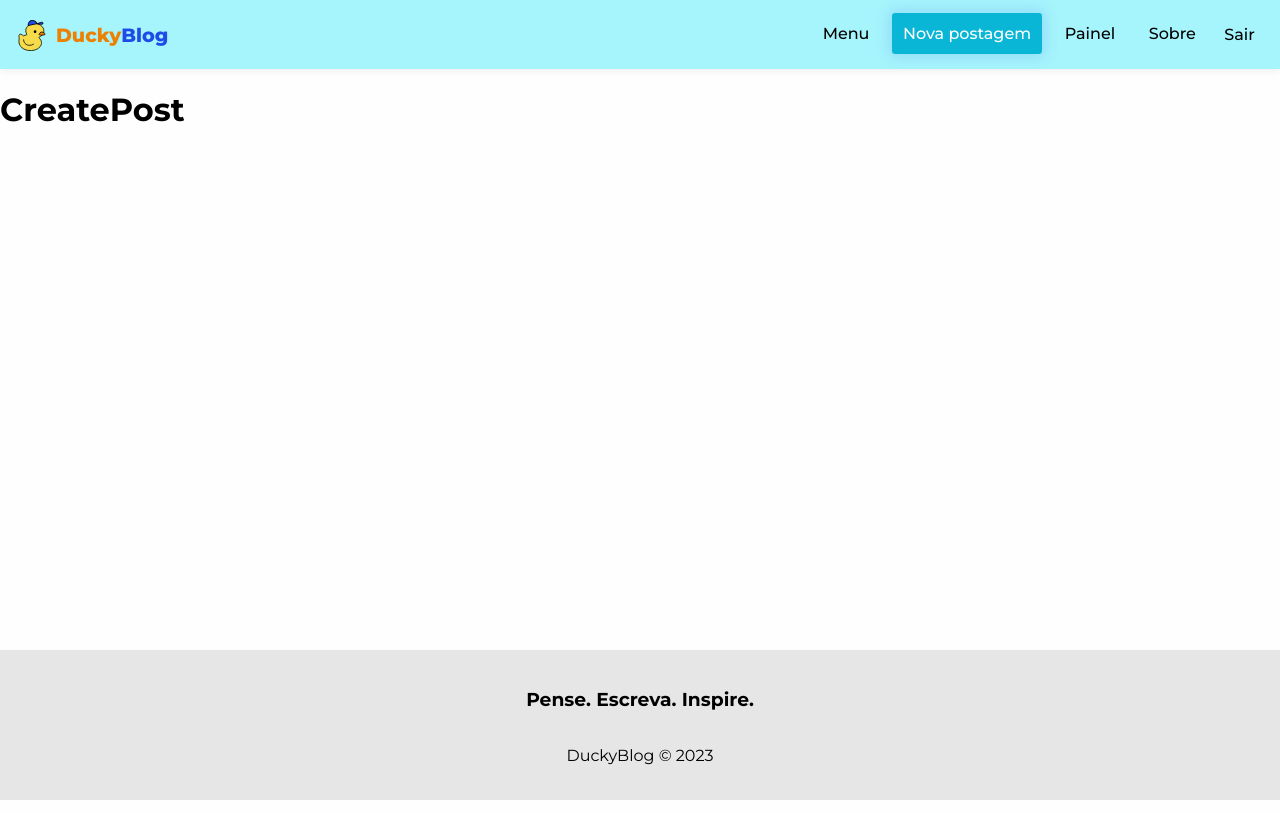
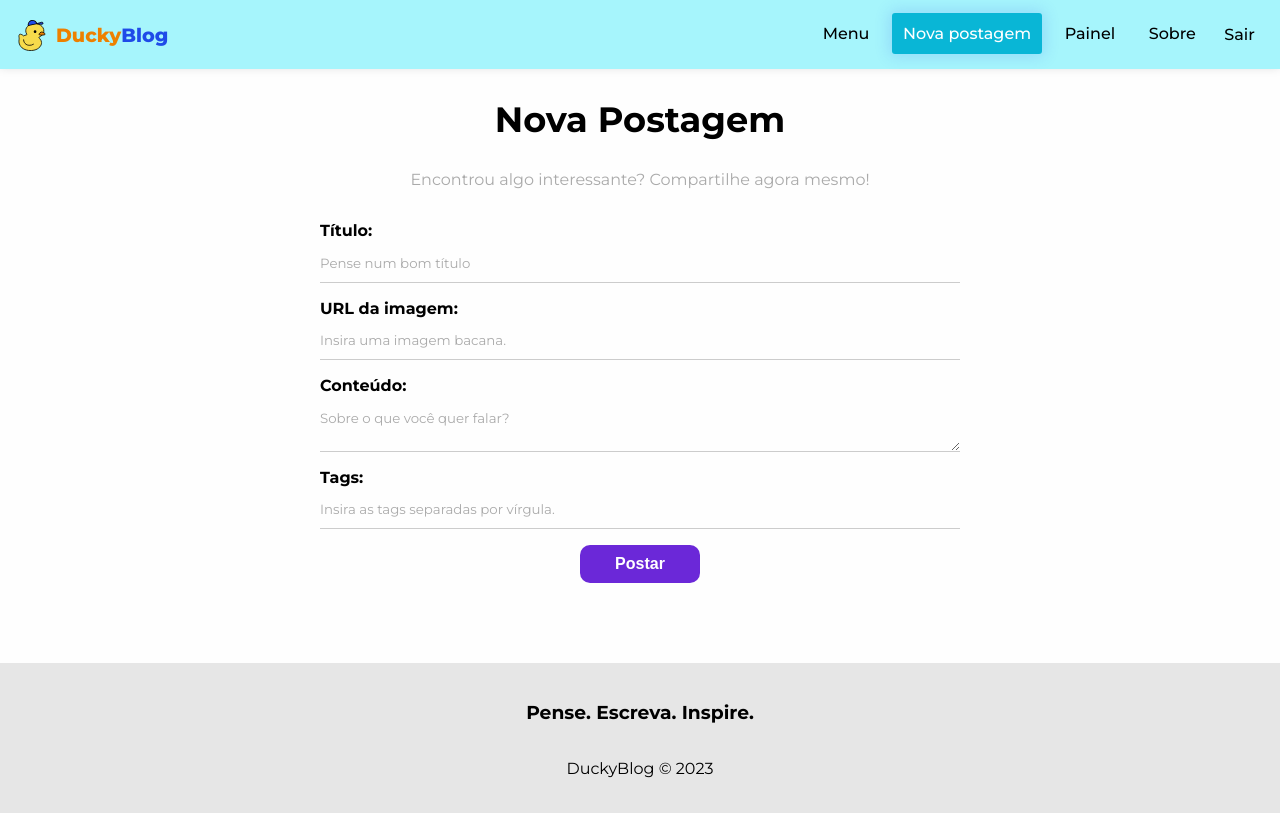
Before and after one commit to BiaBiruka/DuckyBlog, a React (Create React App) app: page /postagens/novo in a window 1280 px wide. Built offline with nearby package versions, Linux system fonts and the light colour scheme; no server answers; sample sign-in values are in the browser's storage.

Commit message:
Create post added & authentication bugs fixed

```diff
--- a/src/components/Navbar.js
+++ b/src/components/Navbar.js
@@ -2,16 +2,15 @@
 
 import { NavLink } from "react-router-dom";
 
-// import { useAuthentication } from "../hooks/useAuthentication";
-import { useSignOut } from "../hooks/useSignOut";
 import { useAuthValue } from "../context/AuthContext";
+import { useAuthentication } from "../hooks/useAuthentication";
 
 const Navbar = () => {
   // Pega o usuário passado pelo contexto p/ exibir coisas caso esteja logado
   const { user } = useAuthValue();
 
   // Função de logout
-  const { logout } = useSignOut();
+  const { logout } = useAuthentication();
 
   return (
     <nav className={styles.navbar}>
@@ -27,7 +26,7 @@
         <li>
           <NavLink
             to="/"
-            className={({ isActive }) => isActive && styles.active}
+            className={({ isActive }) => (isActive ? styles.active : "")}
           >
             Menu
           </NavLink>
@@ -37,7 +36,7 @@
             <li>
               <NavLink
                 to="/postagens/novo"
-                className={({ isActive }) => isActive && styles.active}
+                className={({ isActive }) => (isActive ? styles.active : "")}
               >
                 Nova postagem
               </NavLink>
@@ -46,7 +45,7 @@
             <li>
               <NavLink
                 to="/dashboard"
-                className={({ isActive }) => isActive && styles.active}
+                className={({ isActive }) => (isActive ? styles.active : "")}
               >
                 Painel
               </NavLink>
@@ -56,7 +55,7 @@
         <li>
           <NavLink
             to="/sobre"
-            className={({ isActive }) => isActive && styles.active}
+            className={({ isActive }) => (isActive ? styles.active : "")}
           >
             Sobre
           </NavLink>
@@ -66,7 +65,7 @@
             <li>
               <NavLink
                 to="/cadastro"
-                className={({ isActive }) => isActive && styles.active}
+                className={({ isActive }) => (isActive ? styles.active : "")}
               >
                 Cadastro
               </NavLink>
@@ -74,7 +73,7 @@
             <li>
               <NavLink
                 to="/login"
-                className={({ isActive }) => isActive && styles.active}
+                className={({ isActive }) => (isActive ? styles.active : "")}
               >
                 Login
               </NavLink>
--- a/src/hooks/useAuthentication.js
+++ b/src/hooks/useAuthentication.js
@@ -7,6 +7,7 @@
   createUserWithEmailAndPassword,
   signInWithEmailAndPassword,
   updateProfile,
+  signOut,
 } from "firebase/auth";
 
 import { useState, useEffect } from "react";
@@ -67,6 +68,11 @@
     }
   };
 
+  const logout = () => {
+    checkIfIsCancelled();
+    signOut(auth);
+  };
+
   // Função de login
   const login = async (data) => {
     checkIfIsCancelled();
@@ -75,7 +81,7 @@
 
     try {
       await signInWithEmailAndPassword(auth, data.email, data.password);
-      setLoading(true);
+      setLoading(false);
     } catch (error) {
       let systemErrorMessage;
 
@@ -99,5 +105,5 @@
     return () => setCancelled(true);
   }, []);
 
-  return { auth, createUser, error, loading, checkIfIsCancelled, login };
+  return { auth, createUser, error, loading, login, logout };
 };
--- /dev/null
+++ b/src/hooks/useInsertDocument.js
@@ -0,0 +1,80 @@
+// Hook para salvar coisas no bd (usuários, postagens, etc)
+
+import { useState, useEffect, useReducer } from "react";
+import { db } from "../firebase/config";
+
+// No firebase não tem tabelas, tem collections
+import { collection, addDoc, Timestamp } from "firebase/firestore";
+
+const initialState = {
+  loading: null,
+  error: null,
+};
+
+const insertReducer = (state, action) => {
+  // Se estiver carregando faz x, se estiver inserindo faz Y...
+  switch (action.type) {
+    case "LOADING":
+      return { loading: true, error: null };
+    case "INSERTED_DOC":
+      return { loading: false, error: null };
+    case "ERROR":
+      // Pega o erro passado ao executar a função
+      return { loading: false, error: action.payload };
+    default:
+      // Se nada estiver acontecendo, retorna o estado normal
+      return state;
+  }
+};
+
+export const useInsertDocument = (docCollection) => {
+  const [response, dispatch] = useReducer(insertReducer, initialState);
+
+  // Evitar leak de memória
+  // const [cancelled, setCancelled] = useState(false); -> Removido por conta do erro no useEffect
+  let cancelled = false;
+
+  const checkCancelBeforeDispatch = (action) => {
+    if (!cancelled) {
+      dispatch(action);
+    }
+  };
+
+  const insertDocument = async (document) => {
+    checkCancelBeforeDispatch({
+      type: "LOADING",
+    });
+    try {
+      const newDocument = { ...document, createdAt: Timestamp.now() };
+      // Procura no BD a collection informada
+      const insertedDocument = await addDoc(
+        collection(db, docCollection),
+        newDocument
+      );
+
+      checkCancelBeforeDispatch({
+        type: "INSERTED_DOC",
+        payload: insertedDocument,
+      });
+    } catch (error) {
+      checkCancelBeforeDispatch({
+        type: "ERROR",
+        payload: error.message,
+      });
+    }
+  };
+
+  // Para evitar memory leak, encerra o componente
+  // Esse componente dá erro se ficar apenas assim (o botão nunca entra no estado de loading)
+  // useEffect(() => {
+  //   return () => setCancelled(true);
+  // }, []);
+  // P/ resolver, tirar o useState do erro e deixar como uma variável comum
+  useEffect(() => {
+    return () => {
+      let cancelled = true;
+    };
+  }, []);
+
+  return { insertDocument, response };
+};
--- a/src/pages/CreatePost/CreatePost.js
+++ b/src/pages/CreatePost/CreatePost.js
@@ -1,9 +1,115 @@
 import styles from "./CreatePost.module.css";
 
+import { useState } from "react";
+import { useNavigate } from "react-router-dom";
+import { useAuthValue } from "../../context/AuthContext";
+import { useInsertDocument } from "../../hooks/useInsertDocument";
+
 const CreatePost = () => {
+  const [title, setTitle] = useState("");
+  const [image, setImage] = useState("");
+  const [content, setContent] = useState("");
+  const [tags, setTags] = useState([]);
+  const [formError, setFormError] = useState("");
+
+  const user = useAuthValue();
+
+  const { insertDocument, response } = useInsertDocument("posts");
+  const navigate = useNavigate();
+
+  const handleSubmit = (e) => {
+    e.preventDefault();
+    setFormError("");
+
+    // Validar url da imagem
+    try {
+      // Tenta criar uma URL com o que foi passado no campo
+      new URL(image);
+    } catch (error) {
+      setFormError("URL Inválida");
+    }
+
+    // Criação da array de tags
+    // Quebra o campo onde tem as vírgulas e faz um map
+    // Ao fazer o map, faz um trim para tirar espaços em branco e passa tudo pra lower case
+    const tagsArray = tags.split(",").map((tag) => tag.trim().toLowerCase());
+
+    // Checagem de valores - se um campo estiver vazio, acusa erro
+    if (!title || !image || !tags || !content) {
+      setFormError("Preencha todos os campos");
+    }
+
+    // Se tiver algum form error preenchido retorna e não finaliza a função
+    if (formError) {
+      return;
+    }
+
+    insertDocument({
+      title,
+      image,
+      content,
+      tagsArray,
+      uid: user.user.uid,
+      createdBy: user.user.displayName,
+    });
+
+    // Redirect para o menu
+    navigate("/");
+  };
+
   return (
-    <div>
-      <h1>CreatePost</h1>
+    <div className={styles.create_post}>
+      <h2>Nova Postagem</h2>
+      <p>Encontrou algo interessante? Compartilhe agora mesmo!</p>
+      <form onSubmit={handleSubmit}>
+        <label>
+          <span>Título:</span>
+          <input
+            type="text"
+            name="title"
+            placeholder="Pense num bom título"
+            onChange={(e) => setTitle(e.target.value)}
+            required
+          />
+        </label>
+        <label>
+          <span>URL da imagem:</span>
+          <input
+            type="text"
+            name="image"
+            placeholder="Insira uma imagem bacana."
+            onChange={(e) => setImage(e.target.value)}
+            required
+          />
+        </label>
+        <label>
+          <span>Conteúdo:</span>
+          <textarea
+            name="content"
+            placeholder="Sobre o que você quer falar?"
+            onChange={(e) => setContent(e.target.value)}
+            required
+          ></textarea>
+        </label>
+        <label>
+          <span>Tags:</span>
+          <input
+            type="text"
+            name="tags"
+            placeholder="Insira as tags separadas por vírgula."
+            onChange={(e) => setTags(e.target.value)}
+            required
+          />
+        </label>
+        {!response.loading && <button className="btn">Postar</button>}
+        {response.loading && (
+          <button className="btn" disabled>
+            Aguarde...
+          </button>
+        )}
+        {response.error && <p className="error">{response.error}</p>}
+        {formError && <p className="error">{formError}</p>}
+      </form>
     </div>
   );
 };
--- a/src/pages/CreatePost/CreatePost.module.css
+++ b/src/pages/CreatePost/CreatePost.module.css
@@ -0,0 +1,12 @@
+.create_post {
+  text-align: center;
+}
+
+.create_post h2 {
+  font-size: 2.2em;
+}
+
+.create_post p {
+  color: #aaa;
+  margin-bottom: 2em;
+}
--- a/src/pages/Login/Login.js
+++ b/src/pages/Login/Login.js
@@ -35,6 +35,7 @@
       setError(authError);
     }
   }, [authError]);
+
   return (
     <div className={styles.login}>
       <h1>Fazer login</h1>
```
